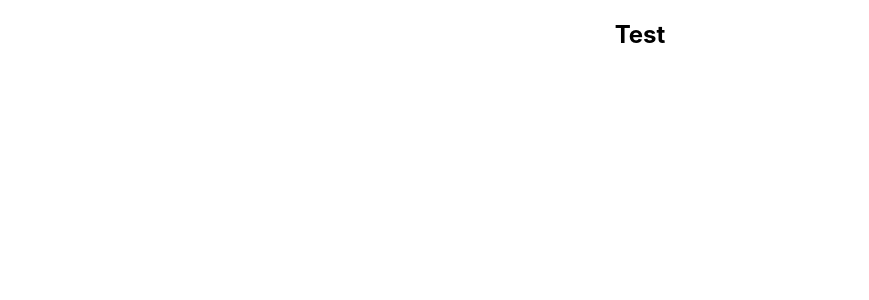
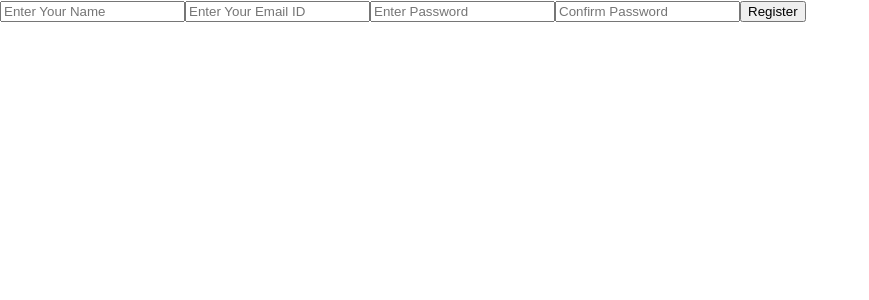
Before and after one commit to neilkapadia7/meyers-institute, a React (Create React App) app in the folder client/: page /register in a window 1280 px wide. Shown: the top 300 px of the page, without its empty margins (0-869 px from the left). Built offline with nearby package versions, Linux system fonts and the light colour scheme.

Commit message:
Create User Account Commit

```diff
--- a/client/package.json
+++ b/client/package.json
@@ -38,5 +38,6 @@
 			"last 1 firefox version",
 			"last 1 safari version"
 		]
+	},
+	"proxy": "http://localhost:5000/"
 }
-}
--- /dev/null
+++ b/client/src/Actions/authActions.js
@@ -0,0 +1,19 @@
+import axios from 'axios';
+import { REGISTER_SUCCESS, REGISTER_FAIL } from './types';
+
+export const register = (formData) => async (dispatch) => {
+	const config = {
+		headers: {
+			'Content-Type': 'application/json',
+		},
+	};
+
+	try {
+		const res = await axios.post('/api/users', formData, config);
+
+		dispatch({ type: REGISTER_SUCCESS, payload: res.data });
+	} catch (err) {
+		console.log(err.response.data);
+		dispatch({ type: REGISTER_FAIL, payload: err.response.data.msg });
+	}
+};
--- /dev/null
+++ b/client/src/Actions/types.js
@@ -0,0 +1,10 @@
+// Auth Types
+export const SET_AUTH_LOADING = 'SET_AUTH_LOADING';
+export const LOGIN_SUCCESS = 'LOGIN_SUCCESS';
+export const LOGIN_FAIL = 'LOGIN_FAIL';
+export const REGISTER_SUCCESS = 'REGISTER_SUCCESS';
+export const REGISTER_FAIL = 'REGISTER_FAIL';
+export const USER_LOADED = 'USER_LOADED';
+export const AUTH_ERROR = 'AUTH_ERROR';
+export const CLEAR_ERRORS = 'CLEAR_ERRORS';
+export const LOGOUT = 'LOGOUT';
--- a/client/src/App.js
+++ b/client/src/App.js
@@ -2,13 +2,20 @@ import React from 'react';
 import './App.css';
 import { Provider } from 'react-redux';
 import store from './store';
+import { BrowserRouter as Router, Route, Switch } from 'react-router-dom';
+
+import Login from './component/Auth/Login';
+import Register from './component/Auth/Register';
 
 const App = () => {
 	return (
 		<Provider store={store}>
-			<div className='App'>
-				<h2>Test</h2>
-			</div>
+			<Router>
+				<Switch>
+					<Route exact path='/' component={Login} />
+					<Route exact path='/register' component={Register} />
+				</Switch>
+			</Router>
 		</Provider>
 	);
 };
--- /dev/null
+++ b/client/src/Reducers/authReducer.js
@@ -0,0 +1,31 @@
+import { REGISTER_FAIL, REGISTER_SUCCESS } from '../Actions/types';
+
+const initialState = {
+	token: localStorage.getItem('token'),
+	isAuthenticated: false,
+	loading: false,
+	user: null,
+	error: null,
+};
+
+export default (state = initialState, action) => {
+	switch (action.type) {
+		case REGISTER_SUCCESS:
+			localStorage.setItem('token', action.payload.token);
+			return {
+				...state,
+				...action.payload,
+				isAuthenticated: true,
+				loading: false,
+				error: null,
+			};
+		case REGISTER_FAIL:
+			return {
+				...state,
+				error: action.payload,
+				loading: false,
+			};
+		default:
+			return state;
+	}
+};
--- a/client/src/Reducers/index.js
+++ b/client/src/Reducers/index.js
@@ -1,3 +1,6 @@
 import { combineReducers } from 'redux';
+import authReducer from './authReducer';
 
-export default combineReducers({});
+export default combineReducers({
+	auth: authReducer,
+});
--- /dev/null
+++ b/client/src/component/Auth/Login.js
@@ -0,0 +1,10 @@
+import React from 'react';
+import PropTypes from 'prop-types';
+
+const Login = (props) => {
+	return <div></div>;
+};
+
+Login.propTypes = {};
+
+export default Login;
--- /dev/null
+++ b/client/src/component/Auth/Register.js
@@ -0,0 +1,63 @@
+import React, { useState } from 'react';
+import PropTypes from 'prop-types';
+import { connect } from 'react-redux';
+import { register } from '../../Actions/authActions';
+
+const Register = ({ register }) => {
+	const [name, setName] = useState('');
+	const [email, setEmail] = useState('');
+	const [password, setPassword] = useState('');
+	const [cpassword, setCpassword] = useState('');
+
+	const submit = (e) => {
+		e.preventDefault();
+
+		if (password !== cpassword) {
+			console.log("Passowrd Doesn't Match");
+		} else {
+			register({
+				name,
+				email,
+				password,
+			});
+		}
+	};
+
+	return (
+		<div>
+			<form onSubmit={submit}>
+				<input
+					type='text'
+					placeholder='Enter Your Name'
+					onChange={(e) => setName(e.target.value)}
+					required
+				/>
+				<input
+					type='email'
+					placeholder='Enter Your Email ID'
+					onChange={(e) => setEmail(e.target.value)}
+					required
+				/>
+				<input
+					type='password'
+					placeholder='Enter Password'
+					onChange={(e) => setPassword(e.target.value)}
+					required
+				/>
+				<input
+					type='password'
+					placeholder='Confirm Password'
+					onChange={(e) => setCpassword(e.target.value)}
+					required
+				/>
+				<input type='submit' value='Register' />
+			</form>
+		</div>
+	);
+};
+
+Register.propTypes = {
+	register: PropTypes.func.isRequired,
+};
+
+export default connect(null, { register })(Register);
```
Lines whose indentation alone changed are shown as unchanged.
